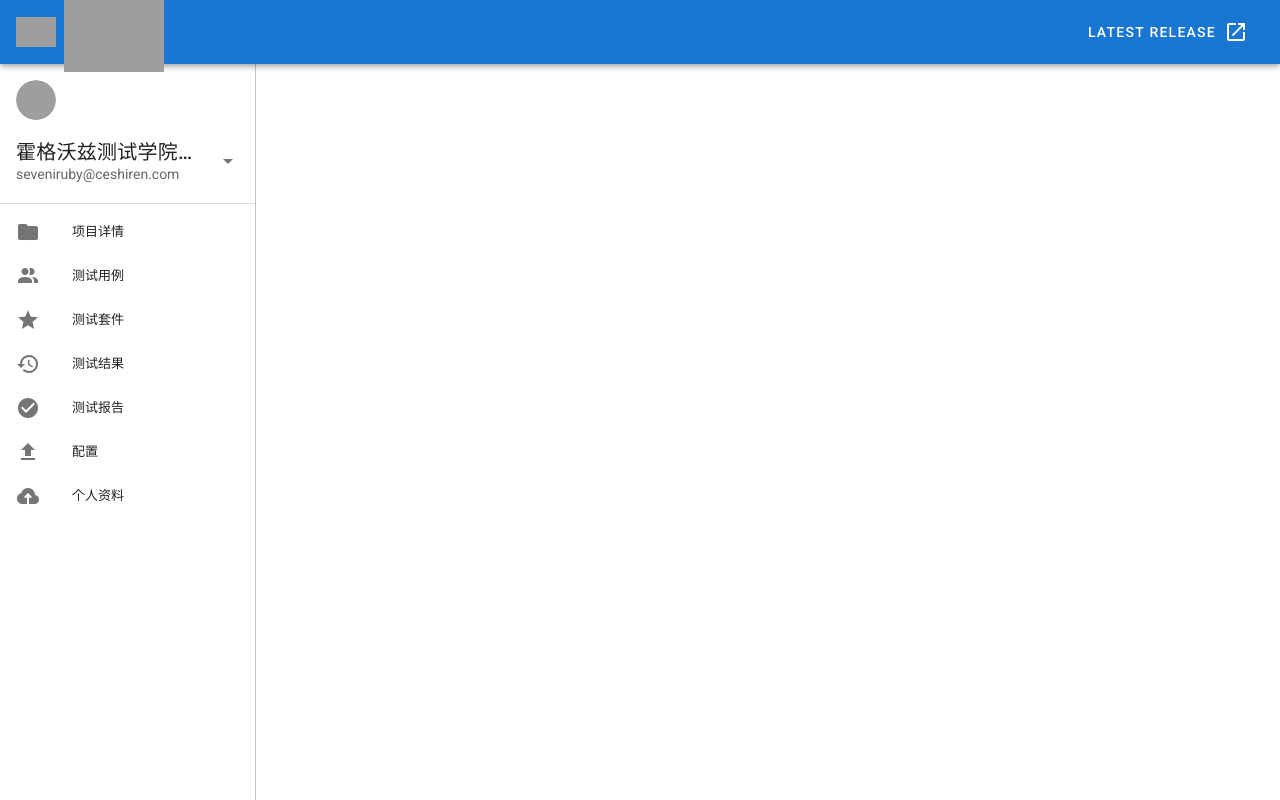
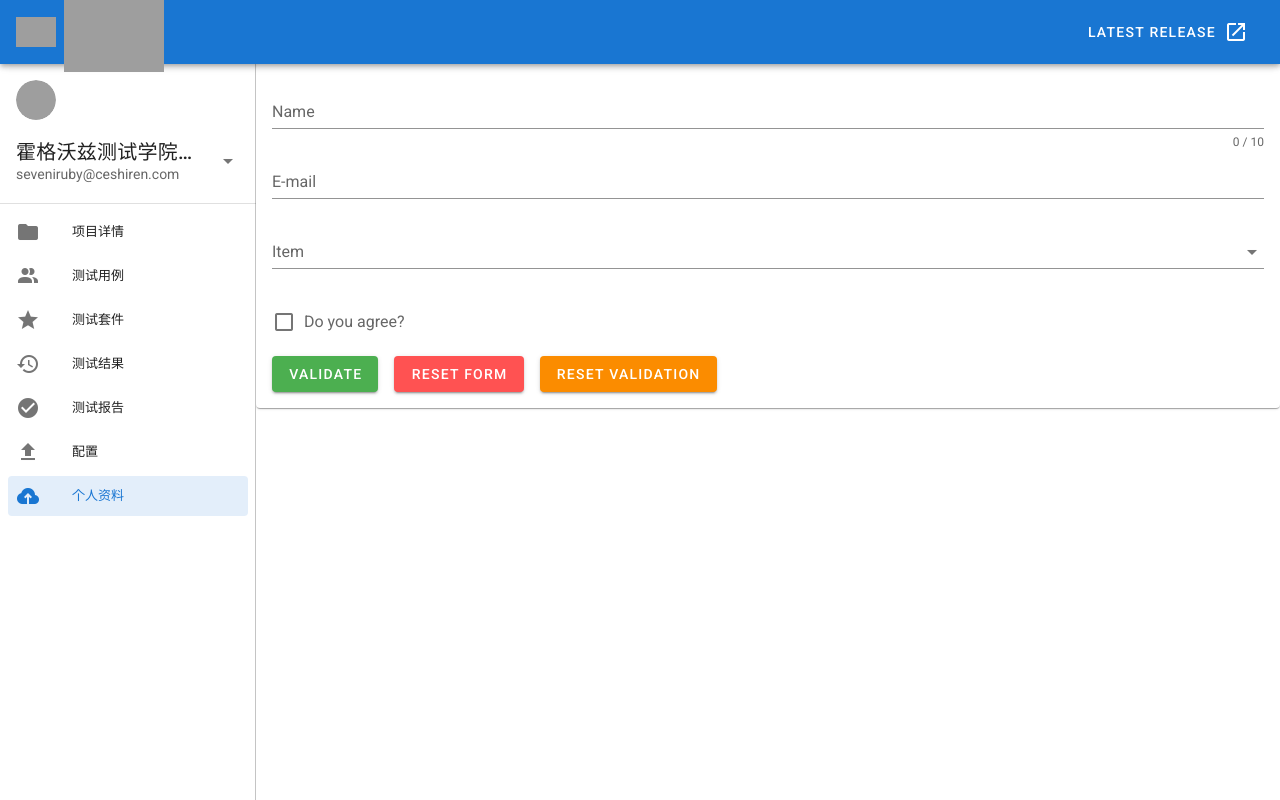
Before and after one commit to ceshiren/HogwartsLG5Frontend, a Vue app: page /form in a window 1280 px wide. Built offline with nearby package versions, Linux system fonts and the light colour scheme; grey boxes are pictures that could not be loaded.

Commit message:
add form card

```diff
--- /dev/null
+++ b/src/components/Form.vue
@@ -0,0 +1,105 @@
+<template>
+<v-card
+elevation="1"
+>
+     <v-card-text>
+  <v-form
+    ref="form"
+    v-model="valid"
+    lazy-validation
+  >
+    <v-text-field
+      v-model="name"
+      :counter="10"
+      :rules="nameRules"
+      label="Name"
+      required
+    ></v-text-field>
+
+    <v-text-field
+      v-model="email"
+      :rules="emailRules"
+      label="E-mail"
+      required
+    ></v-text-field>
+
+    <v-select
+      v-model="select"
+      :items="items"
+      :rules="[v => !!v || 'Item is required']"
+      label="Item"
+      required
+    ></v-select>
+
+    <v-checkbox
+      v-model="checkbox"
+      :rules="[v => !!v || 'You must agree to continue!']"
+      label="Do you agree?"
+      required
+    ></v-checkbox>
+
+    <v-btn
+      :disabled="!valid"
+      color="success"
+      class="mr-4"
+      @click="validate"
+    >
+      Validate
+    </v-btn>
+
+    <v-btn
+      color="error"
+      class="mr-4"
+      @click="reset"
+    >
+      Reset Form
+    </v-btn>
+
+    <v-btn
+      color="warning"
+      @click="resetValidation"
+    >
+      Reset Validation
+    </v-btn>
+  </v-form>
+     </v-card-text>
+</v-card>
+</template>
+
+<script>
+  export default {
+    data: () => ({
+      valid: true,
+      name: '',
+      nameRules: [
+        v => !!v || 'Name is required',
+        v => (v && v.length <= 10) || 'Name must be less than 10 characters',
+      ],
+      email: '',
+      emailRules: [
+        v => !!v || 'E-mail is required',
+        v => /.+@.+\..+/.test(v) || 'E-mail must be valid',
+      ],
+      select: null,
+      items: [
+        'Item 1',
+        'Item 2',
+        'Item 3',
+        'Item 4',
+      ],
+      checkbox: false,
+    }),
+
+    methods: {
+      validate () {
+        this.$refs.form.validate()
+      },
+      reset () {
+        this.$refs.form.reset()
+      },
+      resetValidation () {
+        this.$refs.form.resetValidation()
+      },
+    },
+  }
+</script>
--- a/src/components/Nav.vue
+++ b/src/components/Nav.vue
@@ -63,7 +63,7 @@
         { text: '测试结果', icon: 'mdi-history' , to: "/1" },
         { text: '测试报告', icon: 'mdi-check-circle' , to: "/1" },
         { text: '配置', icon: 'mdi-upload' , to: "/login" },
-        { text: '个人资料', icon: 'mdi-cloud-upload', to: "/2" },
+        { text: '个人资料', icon: 'mdi-cloud-upload', to: "/form" },
       ],
     }),
   }
--- a/src/router/index.js
+++ b/src/router/index.js
@@ -3,6 +3,7 @@ import VueRouter from 'vue-router'
 import Home from '../views/Home.vue'
 import TestCase from '../components/TestCase.vue'
 import Login from '../components/Login.vue'
+import Form from '../components/Form.vue'
 
 Vue.use(VueRouter)
 
@@ -23,6 +24,11 @@ const routes = [
     component: Login
   },
   {
+    path: '/form',
+    name: 'Form',
+    component: Form
+  },
+  {
     path: '/about',
     name: 'About',
     // route level code-splitting
```
Also changed, not shown: src/App.vue (+4 -4 lines).
